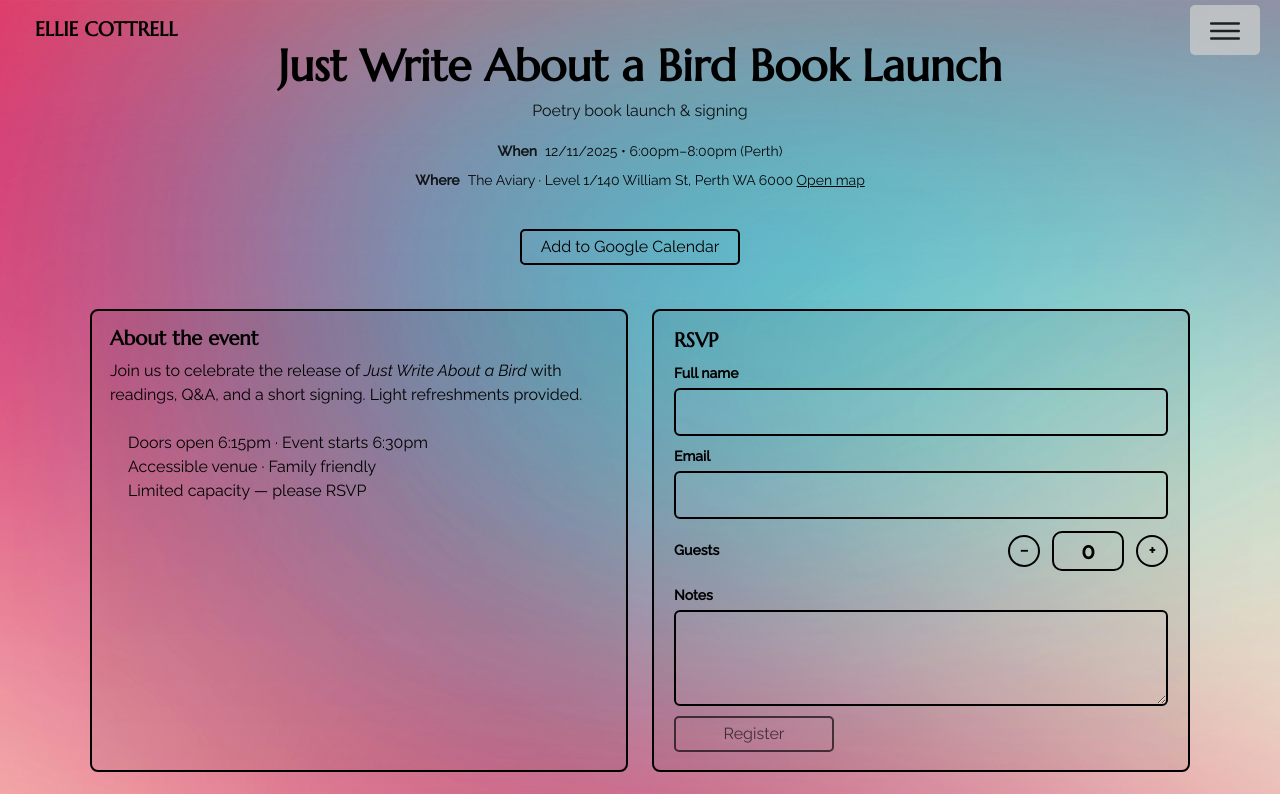
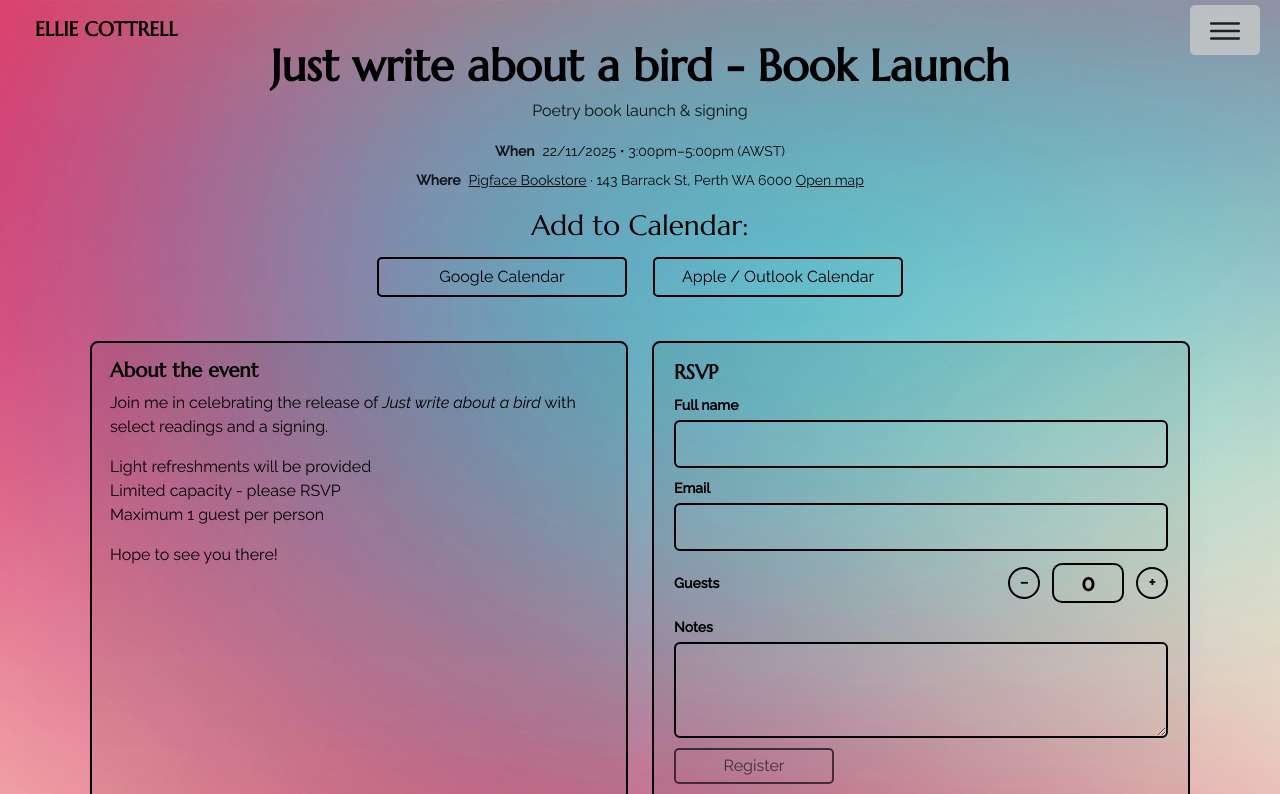
Before and after one commit to p-cottrell/poetry-website, a React (Create React App) app: page /events in a window 1280 px wide. Shown: the top 794 px of the page. Built offline with nearby package versions, Linux system fonts and the light colour scheme.

Commit message:
added the event registration page

```diff
--- a/src/pages/eventRegistration/index.js
+++ b/src/pages/eventRegistration/index.js
@@ -3,17 +3,85 @@ import * as emailjs from "emailjs-com";
 import { Link } from "react-router-dom";
 import { Helmet, HelmetProvider } from "react-helmet-async";
 import { Container } from "react-bootstrap";
-import { meta } from "../../content_option"; // assuming you keep meta here
+import { meta } from "../../content_option";
 import "./style.css";
 
+
+
+// Turn a Date into an ICS-friendly UTC string: YYYYMMDDTHHMMSSZ
+const toICSDateUTC = (date) =>
+  date.toISOString().replace(/[-:]/g, "").replace(/\.\d{3}Z$/, "Z");
+
+// Slugify for the file name
+const slug = (s) =>
+  s.toLowerCase().replace(/[^a-z0-9]+/g, "-").replace(/(^-|-$)/g, "");
+
+// Make a stable-ish UID (good enough for a static event)
+const makeUID = (title) => {
+  const rand = Math.random().toString(36).slice(2, 8);
+  return `${slug(title)}-${rand}@${window.location.hostname || "event.local"}`;
+};
+
+/**
+ * Build an ICS string using UTC times so clients handle TZ correctly.
+ * @param {Object} opts
+ * @param {string} opts.title
+ * @param {string} opts.description
+ * @param {string} opts.location
+ * @param {Date}   opts.start - local Date with correct offset
+ * @param {Date}   opts.end   - local Date with correct offset
+ * @param {string} [opts.url] - optional URL
+ */
+const buildICS = ({ title, description, location, start, end, url }) => {
+  const dtStamp = toICSDateUTC(new Date());
+  const dtStart = toICSDateUTC(start);
+  const dtEnd = toICSDateUTC(end);
+  const uid = makeUID(title);
+
+  return [
+    "BEGIN:VCALENDAR",
+    "PRODID:-//Static Tides//Event//EN",
+    "VERSION:2.0",
+    "CALSCALE:GREGORIAN",
+    "METHOD:PUBLISH",
+    "BEGIN:VEVENT",
+    `UID:${uid}`,
+    `DTSTAMP:${dtStamp}`,
+    `DTSTART:${dtStart}`,
+    `DTEND:${dtEnd}`,
+    `SUMMARY:${title}`,
+    `DESCRIPTION:${description.replace(/\r?\n/g, "\\n")}`,
+    `LOCATION:${location}`,
+    url ? `URL;VALUE=URI:${url}` : null,
+    "END:VEVENT",
+    "END:VCALENDAR",
+  ]
+    .filter(Boolean)
+    .join("\r\n");
+};
+
+/** Trigger a download for the given ICS content. */
+const downloadICSFile = (icsText, filename = "event.ics") => {
+  const blob = new Blob([icsText], { type: "text/calendar;charset=utf-8" });
+  const url = URL.createObjectURL(blob);
+  const a = document.createElement("a");
+  a.href = url;
+  a.download = filename;
+  document.body.appendChild(a);
+  a.click();
+  a.remove();
+  URL.revokeObjectURL(url);
+};
+
+
 export const EventRegistration = () => {
-  const EVENT_TITLE = "Just Write About a Bird Book Launch";
-  const EVENT_DATE = "12/11/2025";
-  const EVENT_TIME_START = "6:00pm";
-  const EVENT_TIME_END = "8:00pm";
-  const EVENT_TIMEZONE = "Perth";
-  const VENUE_NAME = "The Aviary";
-  const VENUE_ADDR = " Level 1/140 William St, Perth WA 6000";
+  const EVENT_TITLE = "Just write about a bird - Book Launch";
+  const EVENT_DATE = "22/11/2025";
+  const EVENT_TIME_START = "3:00pm";
+  const EVENT_TIME_END = "5:00pm";
+  const EVENT_TIMEZONE = "AWST";
+  const VENUE_NAME = "Pigface Bookstore";
+  const VENUE_ADDR = "143 Barrack St, Perth WA 6000";
   const VENUE_MAPS = `https://www.google.com/maps/search/?api=1&query=${encodeURIComponent(
     VENUE_NAME + " " + VENUE_ADDR
   )}`;
@@ -23,6 +91,7 @@ export const EventRegistration = () => {
     email: "",
     quantity: 0,
     notes: "",
+    website: "",
     loading: false,
     msg: "",
     ok: false,
@@ -37,63 +106,151 @@ export const EventRegistration = () => {
         e.target.type === "checkbox" ? e.target.checked : e.target.value,
     }));
 
-  const onSubmit = (e) => {
+  const onSubmit = async (e) => {
     e.preventDefault();
     if (isDisabled) return;
+
+    // honeypot: if filled, silently treat as done
+    if (form.website) {
+      return setForm((f) => ({
+        ...f,
+        loading: false,
+        msg: "Registered!",
+        ok: true,
+      }));
+    }
+
     setForm((f) => ({ ...f, loading: true, msg: "" }));
 
-    const templateParams = {
+    // ---- Build display strings for the template ----
+    const guestsNum = Number(form.quantity) || 0;
+    const guestsLabel =
+      guestsNum === 0 ? "no guests" : guestsNum === 1 ? "1 guest" : `${guestsNum} guests`;
+    const totalAttendees = 1 + guestsNum; // person + guests
+    const eventTimeRange = `${EVENT_TIME_START}–${EVENT_TIME_END} (${EVENT_TIMEZONE})`;
+    const google_link = googleCalHref; // reuse your computed link
+
+    // Params passed to the EVENT_RSVP template
+    const params = {
+      // recipient (auto-reply target)
+      to_email: form.email,
+      reply_to: form.email,
+
+      // form data
       name: form.name,
       email: form.email,
-      quantity: form.quantity,
-      notes: form.notes,
+      quantity: guestsNum,
+      notes: form.notes || "(none)",
+
+      // event data
       event_title: EVENT_TITLE,
-      reply_to: form.email,
+      event_date: EVENT_DATE,
+      event_time_range: eventTimeRange,
+      venue_name: VENUE_NAME,
+      venue_addr: VENUE_ADDR,
+      google_link,
+
+      // friendly labels
+      guests_label: guestsLabel,
+      total_attendees: totalAttendees,
+
+      // meta (optional)
+      template_type: "event_rsvp",
+      variant: "registration",
+      subject_override: `RSVP: ${EVENT_TITLE}`,
     };
 
-    emailjs
-      .send(
-        process.env.REACT_APP_EMAILJS_SERVICE_ID,
-        process.env.REACT_APP_EMAILJS_EVENT_TEMPLATE_ID,
-        templateParams,
-        process.env.REACT_APP_EMAILJS_PUBLIC_KEY
-      )
-      .then(() => {
+    const serviceId  = process.env.REACT_APP_SERVICE_ID;
+    const templateId = process.env.REACT_APP_EVENT_TEMPLATE_ID;
+    const publicKey  = process.env.REACT_APP_USER_ID;
+
+
+    // Promise timeout helper to avoid UI hanging forever
+    const withTimeout = (p, ms = 15000) =>
+      Promise.race([
+        p,
+        new Promise((_, reject) =>
+          setTimeout(() => reject(new Error("Request timed out")), ms)
+        ),
+      ]);
+
+    try {
+      await withTimeout(emailjs.send(serviceId, templateId, params, publicKey));
+
       setForm({
         name: "",
         email: "",
         quantity: 1,
         notes: "",
+        website: "",
         loading: false,
         msg: "Registered! Check your inbox for confirmation.",
         ok: true,
       });
-      })
-      .catch((err) => {
+    } catch (err) {
+      console.error("EmailJS send failed", err);
       setForm((f) => ({
         ...f,
         loading: false,
-          msg: `Failed to send: ${err?.text || err}`,
+        msg:
+          typeof err?.text === "string"
+            ? `Failed to send: ${err.text}`
+            : err?.message
+            ? `Failed to send: ${err.message}`
+            : "Failed to send your RSVP. Please try again.",
         ok: false,
       }));
-      });
+    }
   };
 
   // --- Calendar link (Google) ---
   const googleCalHref = useMemo(() => {
-    const start = `${EVENT_DATE}T${EVENT_TIME_START}:00`;
-    const end = `${EVENT_DATE}T${EVENT_TIME_END}:00`;
+    const EVENT_TZ = "Australia/Perth";
+    const EVENT_DATE_ISO = "2025-11-22";
+
+    const startLocal = "15:00:00";
+    const endLocal = "17:00:00";
+
+    const compact = (isoDate, hhmmss) =>
+      `${isoDate.replaceAll("-", "")}T${hhmmss.replaceAll(":", "")}`;
+
+    const start = compact(EVENT_DATE_ISO, startLocal);
+    const end = compact(EVENT_DATE_ISO, endLocal);
+
     const details = `RSVP via ${window.location.origin}`;
     const params = new URLSearchParams({
       action: "TEMPLATE",
-      text: EVENT_TITLE,
-      dates: `${start.replace(/[-:]/g, "")}/${end.replace(/[-:]/g, "")}`,
+      text: "Just write about a bird - Book Launch",
+      dates: `${start}/${end}`,
       details,
-      location: `${VENUE_NAME}, ${VENUE_ADDR}`,
-      ctz: EVENT_TIMEZONE,
+      location: "Pigface Bookstore, 143 Barrack St, Perth WA 6000",
+      ctz: EVENT_TZ,
     });
+
     return `https://calendar.google.com/calendar/render?${params.toString()}`;
   }, []);
+
+  // --- Calendar link (Gics) ---
+  const handleDownloadICS = () => {
+    const EVENT_URL = window.location.href;
+
+    // Build local Perth times, then ICS uses UTC conversion
+    const startLocal = new Date("2025-11-22T15:00:00+08:00");
+    const endLocal = new Date("2025-11-22T17:00:00+08:00");
+
+    const ics = buildICS({
+      title: EVENT_TITLE,
+      description:
+        "Poetry book launch & signing. RSVP via " + window.location.origin,
+      location: `${VENUE_NAME}, ${VENUE_ADDR}`,
+      start: startLocal,
+      end: endLocal,
+      url: EVENT_URL,
+    });
+
+    downloadICSFile(ics, `${slug(EVENT_TITLE)}.ics`);
+  };
+
 
   return (
     <>
@@ -125,7 +282,14 @@ export const EventRegistration = () => {
               <div className="meta__item">
                 <span className="meta__label">Where</span>
                 <span className="meta__value">
-                  {VENUE_NAME} · {VENUE_ADDR}{" "}
+                  <a
+                    className="inline-link"
+                    href="https://www.pigfacebookstore.com.au/"
+                    target="_blank"
+                    rel="noreferrer"
+                  >
+                    Pigface Bookstore
+                  </a> · {VENUE_ADDR}{" "}
                   <a
                     className="inline-link"
                     href={VENUE_MAPS}
@@ -137,6 +301,7 @@ export const EventRegistration = () => {
                 </span>
               </div>
             </div>
+            <h3>Add to Calendar:</h3>
 
             <div className="regpage__hero-cta">
               <a
@@ -145,11 +310,19 @@ export const EventRegistration = () => {
                 target="_blank"
                 rel="noreferrer"
               >
-                Add to Google Calendar
+                Google Calendar
                 <div className="ring one"></div>
                 <div className="ring two"></div>
                 <div className="ring three"></div>
               </a>
+
+              {/* Inserted ICS download button */}
+              <button type="button" className="ac_btn regpage__cta" onClick={handleDownloadICS}>
+                Apple / Outlook Calendar
+                <div className="ring one"></div>
+                <div className="ring two"></div>
+                <div className="ring three"></div>
+              </button>
             </div>
           </div>
         </section>
@@ -161,15 +334,15 @@ export const EventRegistration = () => {
             <aside className="regpage__about">
               <h2 className="h2">About the event</h2>
               <p>
-                Join us to celebrate the release of{" "}
-                <em>Just Write About a Bird</em> with readings, Q&amp;A, and a
-                short signing. Light refreshments provided.
+                Join me in celebrating the release of{" "}
+                <em>Just write about a bird</em> with select readings and a
+                signing.
               </p>
-              <ul className="bullets">
-                <li>Doors open 6:15pm · Event starts 6:30pm</li>
-                <li>Accessible venue · Family friendly</li>
-                <li>Limited capacity — please RSVP</li>
-              </ul>
+              <p>Light refreshments will be provided <br />
+              Limited capacity - please RSVP<br />
+              Maximum 1 guest per person</p>
+
+              <p>Hope to see you there!</p>
             </aside>
 
             {/* Right: Form */}
@@ -179,23 +352,6 @@ export const EventRegistration = () => {
                   <h3 className="h3">You’re on the list! 🎉</h3>
                   <p className="muted">{form.msg}</p>
                   <div className="success-actions">
-                    <a
-                      className="ac_btn"
-                      href={googleCalHref}
-                      target="_blank"
-                      rel="noreferrer"
-                    >
-                      Add to Calendar
-                      <div className="ring one"></div>
-                      <div className="ring two"></div>
-                      <div className="ring three"></div>
-                    </a>
-                    <Link to="/" className="ac_btn">
-                      Back to Home
-                      <div className="ring one"></div>
-                      <div className="ring two"></div>
-                      <div className="ring three"></div>
-                    </Link>
                   </div>
                 </div>
               ) : (
@@ -206,13 +362,16 @@ export const EventRegistration = () => {
                     className="hidden"
                     tabIndex={-1}
                     autoComplete="off"
-                    onChange={() => {}}
+                    onChange={onChange} /* wired to state */
                   />
 
                   <h2 className="h2 form-heading">RSVP</h2>
 
-                  <label className="block text-sm">Full name</label>
+                  <label className="block text-sm" htmlFor="name">
+                    Full name
+                  </label>
                   <input
+                    id="name"
                     name="name"
                     value={form.name}
                     onChange={onChange}
@@ -220,8 +379,11 @@ export const EventRegistration = () => {
                     className="form-control"
                   />
 
-                  <label className="block text-sm">Email</label>
+                  <label className="block text-sm" htmlFor="email">
+                    Email
+                  </label>
                   <input
+                    id="email"
                     name="email"
                     type="email"
                     value={form.email}
@@ -232,10 +394,7 @@ export const EventRegistration = () => {
 
                   {/* Guests stepper */}
                   <div className="attending-field">
-                    <label
-                      htmlFor="quantity"
-                      className="attending-label"
-                    >
+                    <label htmlFor="quantity" className="attending-label">
                       Guests
                     </label>
                     <div
@@ -257,10 +416,7 @@ export const EventRegistration = () => {
                         &minus;
                       </button>
 
-                      <div
-                        className="stepper-value"
-                        aria-live="polite"
-                      >
+                      <div className="stepper-value" aria-live="polite">
                         {form.quantity}
                       </div>
 
@@ -289,10 +445,7 @@ export const EventRegistration = () => {
                     className="form-control"
                   />
 
-                  <button
-                    className="btn ac_btn submit-btn"
-                    disabled={isDisabled}
-                  >
+                  <button className="btn ac_btn submit-btn" disabled={isDisabled}>
                     {form.loading ? "Submitting…" : "Register"}
                     <div className="ring one"></div>
                     <div className="ring two"></div>
@@ -301,9 +454,7 @@ export const EventRegistration = () => {
 
                   {form.msg && (
                     <p
-                      className={
-                        form.ok ? "text-success" : "text-danger"
-                      }
+                      className={form.ok ? "text-success" : "text-danger"}
                       style={{ marginTop: 8 }}
                     >
                       {form.msg}
--- a/src/pages/eventRegistration/style.css
+++ b/src/pages/eventRegistration/style.css
@@ -50,12 +50,29 @@
 .regpage__hero-cta {
   display: flex;
   flex-wrap: wrap;
-  gap: 12px;
-  margin-top: 12px;
+  gap: 26px;
+  margin-top: 15px;
   justify-content: center;
 }
 .regpage__cta {
-  min-width: 200px;
+  min-width: 250px;
+  background: transparent;
+  height: 40px;
+}
+
+
+.regpage__hero-cta {
+  justify-content: center;
+  align-items: center;
+  align-content: center;
+}
+.regpage__hero-cta .ac_btn {
+  display: inline-flex;
+  align-items: center;
+  justify-content: center;
+  line-height: 1;
+  margin: 0;
+  text-align: center;
 }
 
 /* Content grid */
@@ -68,6 +85,8 @@
   display: grid;
   grid-template-columns: 1fr 1fr;
   gap: 24px;
+  justify-items: center;
+  align-items: start;
 }
 
 .regpage__about,
@@ -80,9 +99,9 @@
 
   display: flex;
   flex-direction: column;
-
-  /* 👇 Force equal height in the grid */
   height: 100%;
+  width: 100%;
+  box-sizing: border-box;
 }
 
 @media (max-width: 980px) {
```
Also changed, not shown: 1 other file (tests, documents, lock files or other folders). Lines whose indentation alone changed are shown as unchanged.
